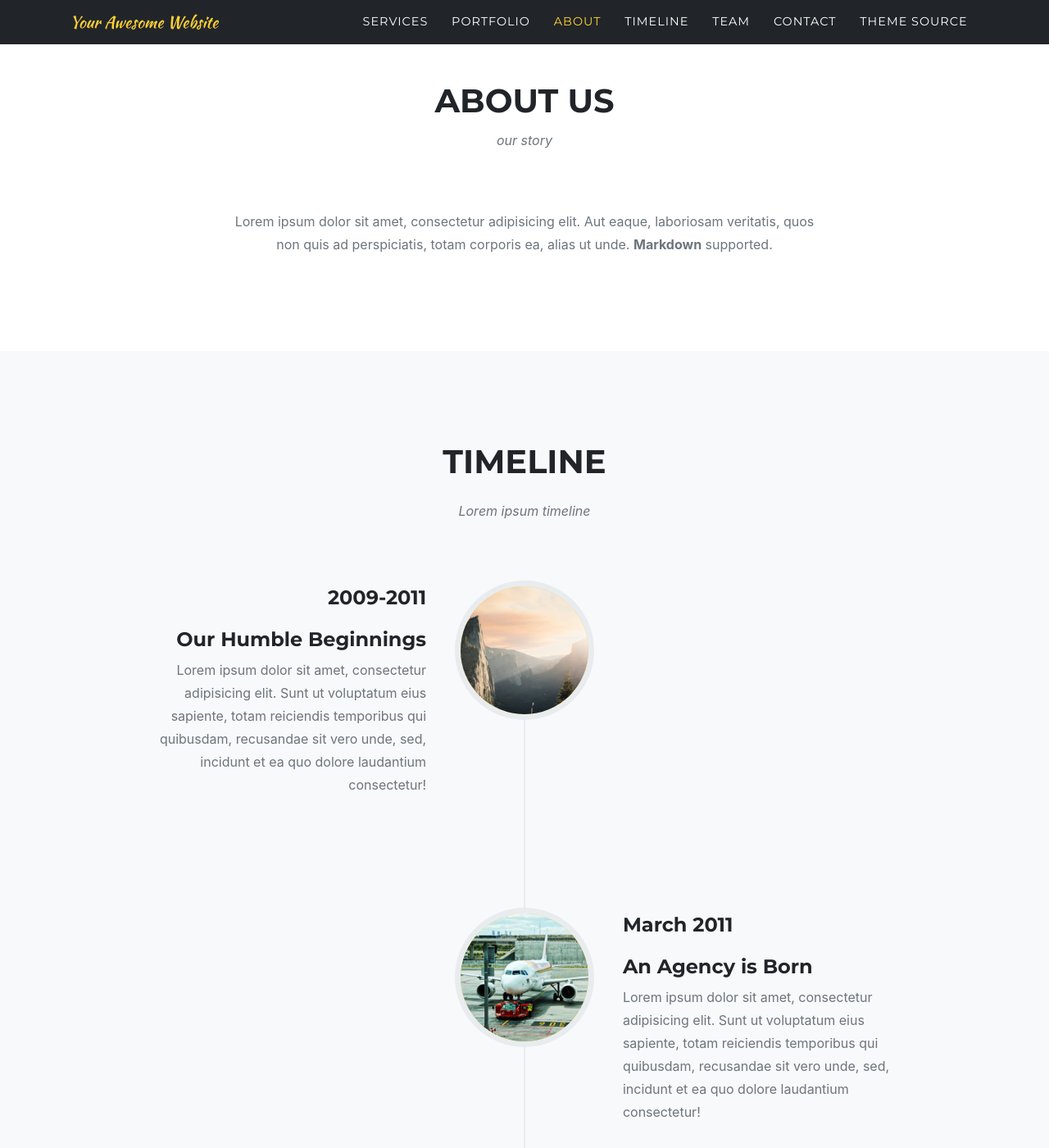
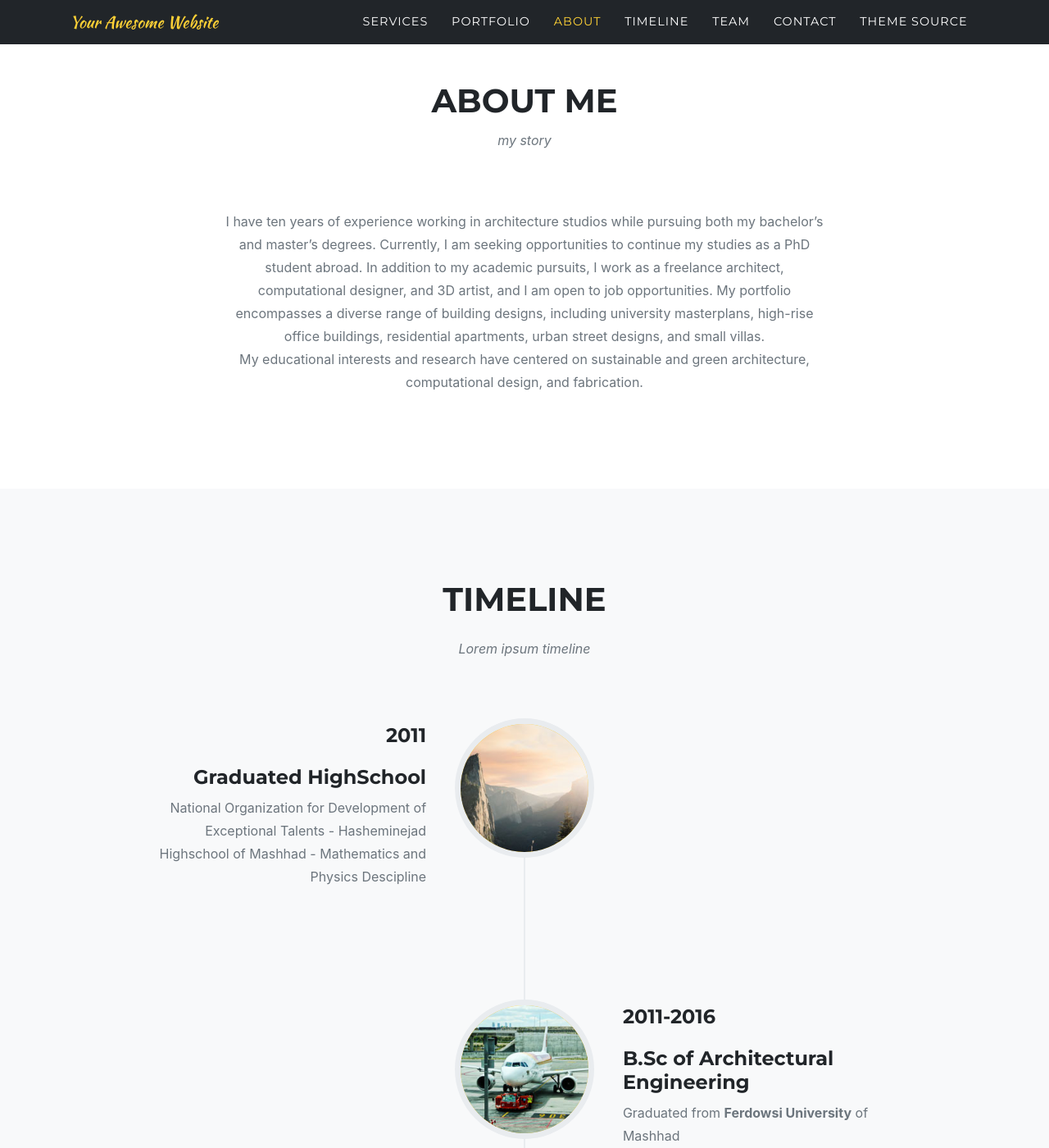
Before and after one commit to Arashamdn/arashamdn.github.io, a Jekyll site: the page built from index.md, in a window 1280 px wide and 1400 px high, scrolled down 2321 px. Shown: the whole window at 82% size. Built offline with Jekyll 4.4.1, drawn with Linux system fonts in a browser that asks for light colours; some web fonts are replaced; some of the changed text lies outside the part shown.

Commit message:
text edit

```diff
--- a/_data/sitetext.yml
+++ b/_data/sitetext.yml
@@ -11,29 +11,30 @@
 # -----------------
 en: &DEFAULT_EN
   header:
-    title: Welcome to our Studio!
-    text: It's Nice To Meet You
+    title: Computational Architecture Designer
+    text: ARASH AHMADIAN
     button: Tell Me More
     buttonlink: "#services"
 
   services:
     title: "Services"
-    text: "Lorem ipsum"
+    text: "12 years of experience in the field of architecture"
     section: services
     list:
-      - title: "E-Commerce"
-        desc: "Lorem ipsum dolor sit amet, consectetur adipisicing elit. Minima maxime quam architecto quo inventore harum ex magni, dicta impedit."
+      - title: "Architecture"
+        desc: "I am an Architectural designer with 10 years of work experience in various prominent architecture studios in Iran."
         icon: fas fa-shopping-cart #find more at https://fontawesome.com/icons
-      - title: "Responsive Design"
-        desc: "Lorem ipsum dolor sit amet, consectetur adipisicing elit. Minima maxime quam architecto quo inventore harum ex magni, dicta impedit."
+      - title: "Computational Design"
+        desc: "I have delved deeply into various aspects of computational design and its application in architecture and product design, using a parametric approach to problem-solving."
         icon: fas fa-laptop
-      - title: "[Markdown](https://en.wikipedia.org/wiki/Markdown)"
-        desc: "Your description here, full **Markdown** support"
+#      - title: "[Markdown](https://en.wikipedia.org/wiki/Markdown)"
+      - title: "Teaching"
+        desc: "Since the early days of my studies, I have been teaching software and have also worked as a teacher's assistant for numerous university courses over the years."
         icon: fab fa-markdown
 
   portfolio:
     title: "Portfolio"
-    text: "Lorem ipsum dolor sit amet consectetur."
+    text: "Educational and work projects"
     section: portfolio
     closebutton: "Close Project"
 
@@ -44,34 +45,34 @@
     # left is the default
     #start_align: "left"
     events:
-      - title: "Our Humble Beginnings"
-        year: "2009-2011"
-        desc: "Lorem ipsum dolor sit amet, consectetur adipisicing elit. Sunt ut voluptatum eius sapiente, totam reiciendis temporibus qui quibusdam, recusandae sit vero unde, sed, incidunt et ea quo dolore laudantium consectetur!"
+      - title: "Graduated HighSchool"
+        year: "2011"
+        desc: "National Organization for Development of Exceptional Talents - Hasheminejad Highschool of Mashhad - Mathematics and Physics Descipline"
         image: assets/img/timeline/1.jpg
         alt:
-      - title: "An Agency is Born"
-        year: "March 2011"
-        desc: "Lorem ipsum dolor sit amet, consectetur adipisicing elit. Sunt ut voluptatum eius sapiente, totam reiciendis temporibus qui quibusdam, recusandae sit vero unde, sed, incidunt et ea quo dolore laudantium consectetur!"
+      - title: "B.Sc of Architectural Engineering"
+        year: "2011-2016"
+        desc: "Graduated from **Ferdowsi University** of Mashhad"
         image: assets/img/timeline/2.jpg
         alt:
-      - title: "Jekyll Theme is created"
-        year: "2019"
-        desc: "Ravi Riley converted Agency, a Bootstrap-based theme, into a Jekyll theme. The Jekyll theme can be installed as a Ruby gem, or remotely. For more information, visit the documentation."
+      - title: "Ferdowsi University Campus Masterplan Office"
+        year: "2013-2015"
+        desc: "Started my first job as a junior architect at the university's campus masterplan office."
         image: assets/img/timeline/3.jpg
         alt: image alt text
-      - title: "Title"
-        year: "2009-2011"
-        desc: "Your description here, **Markdown** is fully supported."
+      - title: "Master of Computational Architecture Design"
+        year: "2017-2020"
+        desc: "Graduated from **Pars University of Architecture and Arts** - Tehran"
         image: assets/img/timeline/4.jpg
         alt:
         # you can enforce the alignment
         align: right
-    end: "Be Part <br> of Our <br> Story!"
+    end: "the journey <br> continues..."
 
   about:
-    title: "About Us"
-    text: "our story"
-    body: "Lorem ipsum dolor sit amet, consectetur adipisicing elit. Aut eaque, laboriosam veritatis, quos non quis ad perspiciatis, totam corporis ea, alias ut unde. **Markdown** supported."
+    title: "About Me"
+    text: "my story"
+    body: "I have ten years of experience working in architecture studios while pursuing both my bachelor's and master's degrees. Currently, I am seeking opportunities to continue my studies as a PhD student abroad. In addition to my academic pursuits, I work as a freelance architect, computational designer, and 3D artist, and I am open to job opportunities. My portfolio encompasses a diverse range of building designs, including university masterplans, high-rise office buildings, residential apartments, urban street designs, and small villas. <br> My educational interests and research have centered on sustainable and green architecture, computational design, and fabrication."
     section: about
 
   clients:
@@ -130,8 +131,8 @@
             icon: fab fa-linkedin-in
 
   contact:
-    title: "Contact Us"
-    text: "Lorem ipsum or call 123456789"
+    title: "Contact Me"
+    text: "Email or Message"
     section: contact
     name: "Name*"
     name-validation: "Please enter your name."
@@ -147,15 +148,15 @@
   footer:
     legal: "Privacy Policy"
     social:
-      - url: https://twitter.com
+      - url: https://twitter.com/Arexvs
         icon: "fab fa-twitter"
-      - url: https://facebook.com
+      - url: https://www.facebook.com/Awrash93
         icon: "fab fa-facebook-f"
-      - url: https://linkedin.com
+      - url: https://www.linkedin.com/in/arash-a-sh
         icon: "fab fa-linkedin-in"
-      - url: https://github.com/raviriley/agency-jekyll-theme
+      - url: https://github.com/Arashamdn
         icon: "fab fa-github"
-      - url: https://instagram.com
+      - url: https://instagram.com/awrash.a
         icon: "fab fa-instagram"
 en-US:
   <<: *DEFAULT_EN
```
